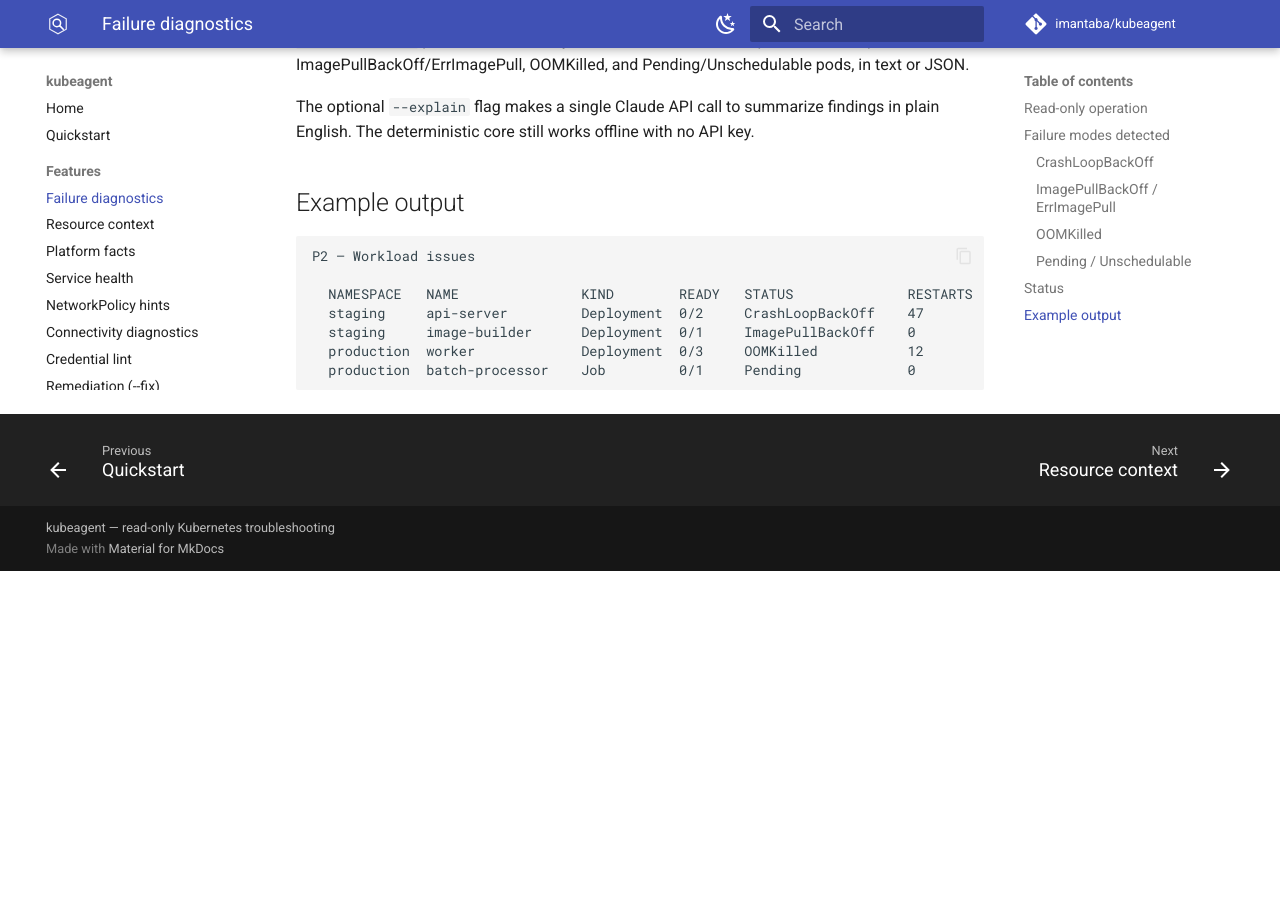
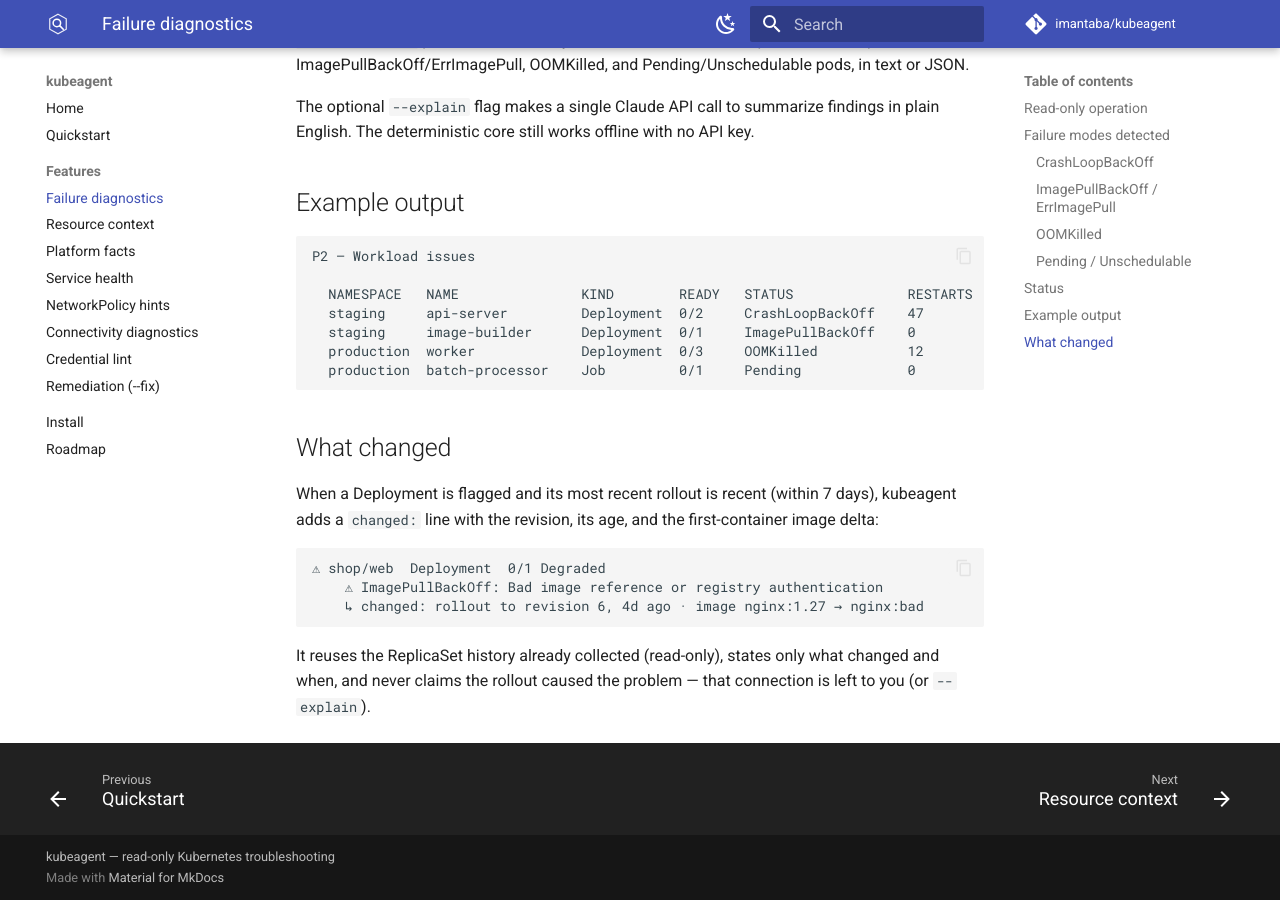
Before and after one commit to imantaba/kubeagent, an MkDocs documentation site: the page built from website/docs/features/diagnostics.md, in a window 1280 px wide and 900 px high, scrolled down 1141 px. Built offline with MkDocs 1.6.1 and Material for MkDocs 9.7.7, drawn with Linux system fonts in a browser that asks for light colours; comment, search, counter and statistics services are not loaded; before the commit the page ends 1712 px from its top, so only the background shows below that.

Commit message:
docs: document 'what changed' rollout awareness

````diff
--- a/website/docs/features/diagnostics.md
+++ b/website/docs/features/diagnostics.md
@@ -57,3 +57,19 @@
   production  worker             Deployment  0/3     OOMKilled           12
   production  batch-processor    Job         0/1     Pending             0
 ```
+
+## What changed
+
+When a Deployment is flagged and its most recent rollout is recent (within 7
+days), kubeagent adds a `changed:` line with the revision, its age, and the
+first-container image delta:
+
+```text
+⚠ shop/web  Deployment  0/1 Degraded
+    ⚠ ImagePullBackOff: Bad image reference or registry authentication
+    ↳ changed: rollout to revision 6, 4d ago · image nginx:1.27 → nginx:bad
+```
+
+It reuses the ReplicaSet history already collected (read-only), states only what
+changed and when, and never claims the rollout caused the problem — that
+connection is left to you (or `--explain`).
````
Also changed, not shown: CHANGELOG.md, README.md.
